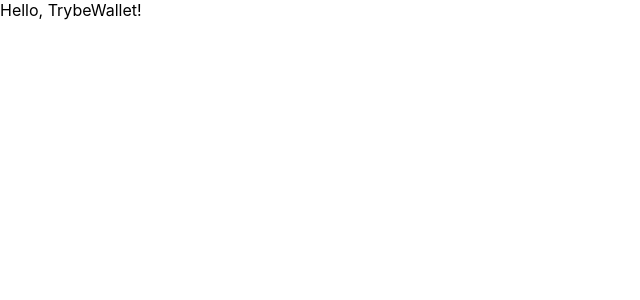
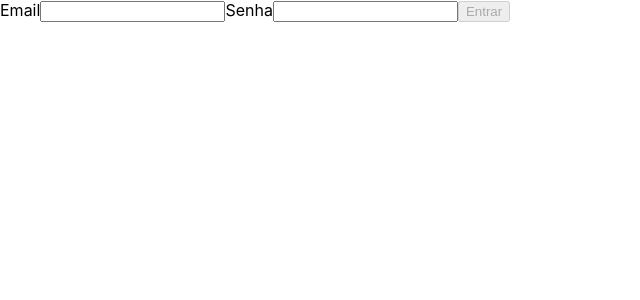
Before and after one commit to joaoAndradeJr/wallet-ts, a React (Vite) app: page / in a window 1280 px wide. Shown: the top 300 px of the page, without its empty margins (0-640 px from the left). Built offline with nearby package versions, Linux system fonts and the light colour scheme.

Commit message:
feat: Login page

```diff
--- a/src/App.tsx
+++ b/src/App.tsx
@@ -1,7 +1,15 @@
-import React from 'react';
+import { Route, Routes } from 'react-router-dom';
+import Login from './pages/Login';
+import Wallet from './pages/Wallet';
 
 function App() {
-  return <div>Hello, TrybeWallet!</div>;
+  return (
+    <Routes>
+      <Route path="/" element={ <Login /> } />
+      <Route path="/carteira" element={ <Wallet /> } />
+      <Route path="*" element={ <h1>Not Found</h1> } />
+    </Routes>
+  );
 }
 
 export default App;
--- /dev/null
+++ b/src/components/Button.tsx
@@ -0,0 +1,15 @@
+import { ButtonProps } from '../types';
+
+export default function Button({
+  type = 'button', value, onClick, disabled = false,
+}: ButtonProps) {
+  return (
+    <button
+      type={ type }
+      onClick={ onClick }
+      disabled={ disabled }
+    >
+      { value }
+    </button>
+  );
+}
--- a/src/components/Header.tsx
+++ /dev/null
@@ -1,5 +0,0 @@
-function Header() {
-  return <div>Header</div>;
-}
-
-export default Header;
--- /dev/null
+++ b/src/components/Input.tsx
@@ -0,0 +1,18 @@
+import { InputProps } from '../types';
+
+export default function Input({
+  type = 'text', label = '', testId, name, value, onChange,
+}: InputProps) {
+  return (
+    <>
+      { label && <label htmlFor={ name }>{ label }</label> }
+      <input
+        type={ type }
+        name={ name }
+        value={ value }
+        onChange={ onChange }
+        data-testid={ testId }
+      />
+    </>
+  );
+}
--- a/src/pages/Login.tsx
+++ b/src/pages/Login.tsx
@@ -1,5 +1,64 @@
+import React, { useState } from 'react';
+import { useNavigate } from 'react-router-dom';
+import { useDispatch } from 'react-redux';
+import Input from '../components/Input';
+import Button from '../components/Button';
+import { DispatchType } from '../types';
+import { setEmail } from '../redux/actions';
+
 function Login() {
-  return <div>Login</div>;
+  const [state, setState] = useState({
+    email: '',
+    password: '',
+  });
+  const navigate = useNavigate();
+  const dispatch: DispatchType = useDispatch();
+
+  const handleChange = (e: React.ChangeEvent<HTMLInputElement>) => {
+    const { name, value } = e.target;
+    setState({
+      ...state,
+      [name]: value,
+    });
+  };
+
+  const shouldDisable = () => {
+    const { email, password } = state;
+    const emailRegex = /^[a-z0-9._%+-]+@[a-z0-9.-]+\.[a-z]{2,4}$/;
+    const minPasswordLength = 6;
+    return !(emailRegex.test(email) && password.length >= minPasswordLength);
+  };
+
+  const handleClick = () => {
+    dispatch(setEmail(state.email));
+    navigate('/carteira');
+  };
+
+  return (
+    <form>
+      <Input
+        label="Email"
+        type="email"
+        name="email"
+        value={ state.email }
+        onChange={ handleChange }
+        testId="email-input"
+      />
+      <Input
+        label="Senha"
+        type="password"
+        name="password"
+        value={ state.password }
+        onChange={ handleChange }
+        testId="password-input"
+      />
+      <Button
+        value="Entrar"
+        onClick={ handleClick }
+        disabled={ shouldDisable() }
+      />
+    </form>
+  );
 }
 
 export default Login;
--- a/src/pages/Wallet.tsx
+++ b/src/pages/Wallet.tsx
@@ -1,5 +1,9 @@
+import WalletForm from '../components/WalletForm';
+
 function Wallet() {
-  return <div>TrybeWallet</div>;
+  return (
+    <WalletForm />
+  );
 }
 
 export default Wallet;
--- a/src/redux/actions/index.ts
+++ b/src/redux/actions/index.ts
@@ -1 +1,6 @@
-// Coloque aqui suas actions
+export const SET_EMAIL = 'SET_EMAIL';
+
+export const setEmail = (email: string) => ({
+  type: SET_EMAIL,
+  payload: email,
+});
--- a/src/redux/reducers/user.ts
+++ b/src/redux/reducers/user.ts
@@ -1,11 +1,17 @@
 import { AnyAction } from 'redux';
+import { SET_EMAIL } from '../actions';
 
 const INITIAL_STATE = {
-  user: null,
+  email: '',
 };
 
 function user(state = INITIAL_STATE, action: AnyAction) {
   switch (action.type) {
+    case SET_EMAIL:
+      return {
+        ...state,
+        email: action.payload,
+      };
     default:
       return state;
   }
--- /dev/null
+++ b/src/types.ts
@@ -0,0 +1,32 @@
+import { AnyAction } from 'redux';
+import { ThunkDispatch } from 'redux-thunk';
+
+export type GlobalState = {
+  user: {
+    email: string
+  };
+  wallet: {
+    expenses: [];
+    currencies: [];
+    idToEdit: number;
+    isEditing: boolean;
+  };
+};
+
+export type InputProps = {
+  type?: string;
+  label?: string;
+  testId: string;
+  name: string;
+  value: string;
+  onChange: (e: React.ChangeEvent<HTMLInputElement>) => void;
+};
+
+export type ButtonProps = {
+  type?: 'button' | 'submit';
+  value: string;
+  onClick: () => void;
+  disabled?: boolean;
+};
+
+export type DispatchType = ThunkDispatch<GlobalState, unknown, AnyAction>;
```
Also changed, not shown: 1 other file (tests, documents, lock files or other folders).
